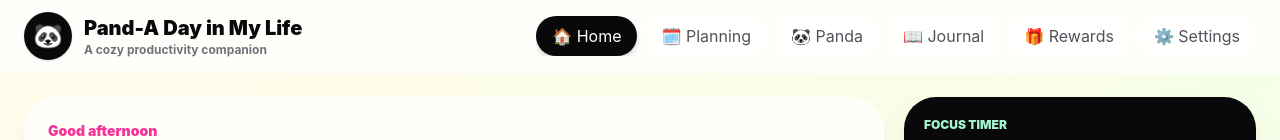
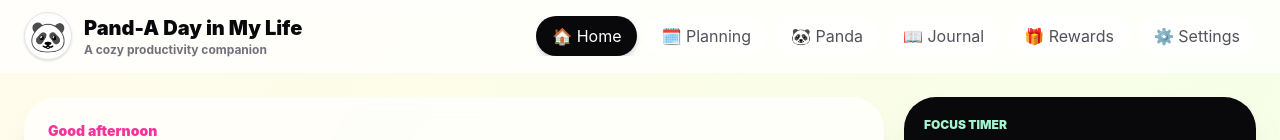
Before and after one commit to JIXIECODES/Pand-A-Day-in-My-Life, a React (Vite) app: page / in a window 1280 px wide. Both pictures are taken after a click on the button "Continue without an account". Shown: the top 140 px of the page. Built offline with nearby package versions, Linux system fonts and the light colour scheme.

Commit message:
Make panda brand icon visible

```diff
--- a/src/shared/components/Navbar.jsx
+++ b/src/shared/components/Navbar.jsx
@@ -17,7 +17,7 @@ export default function Navbar() {
     <header className="sticky top-0 z-40 border-b border-white/70 bg-white/75 backdrop-blur-xl">
       <nav className="mx-auto flex max-w-7xl flex-col gap-3 px-4 py-3 sm:px-6 lg:flex-row lg:items-center lg:justify-between">
         <button className="flex items-center gap-3 text-left" onClick={() => setActivePage("home")} type="button">
-          <span className="grid size-12 place-items-center rounded-full bg-zinc-950 text-2xl text-white shadow-sm" aria-hidden="true">
+          <span className="grid size-12 place-items-center rounded-full border border-zinc-200 bg-white text-3xl shadow-sm" aria-hidden="true">
             {"\u{1F43C}"}
           </span>
           <span>
```
